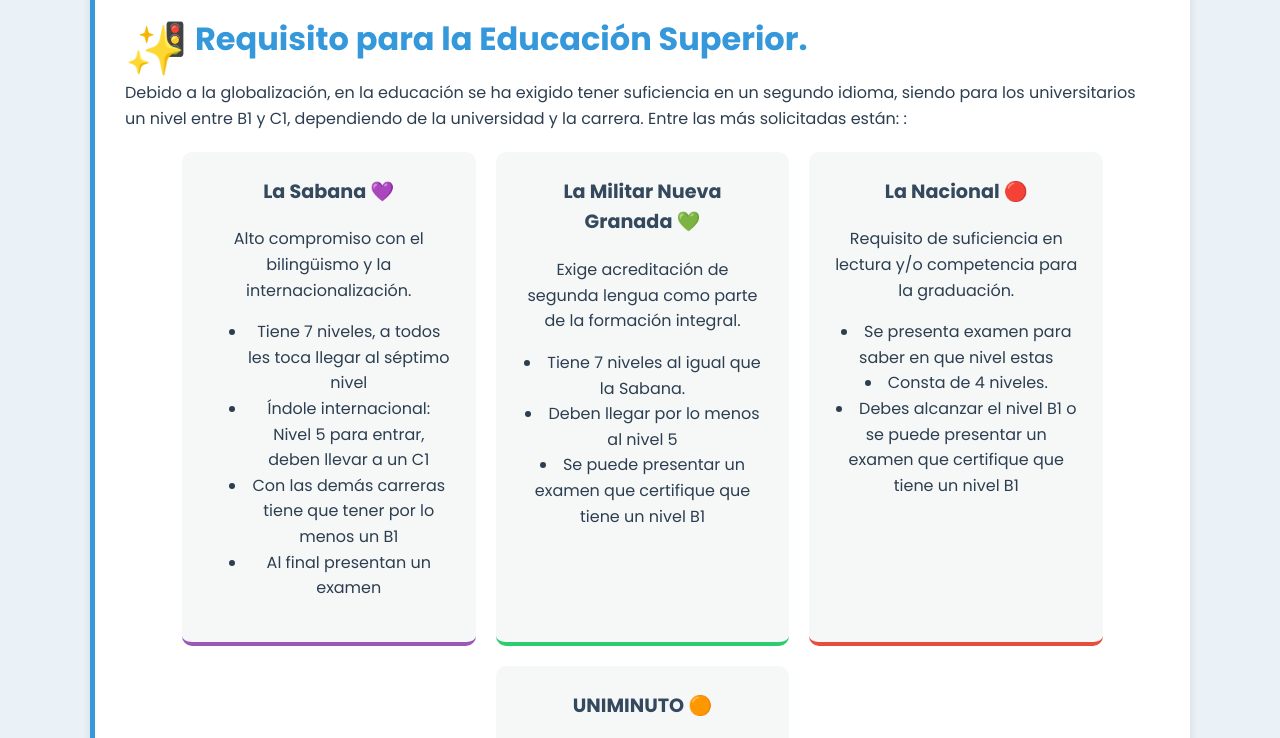
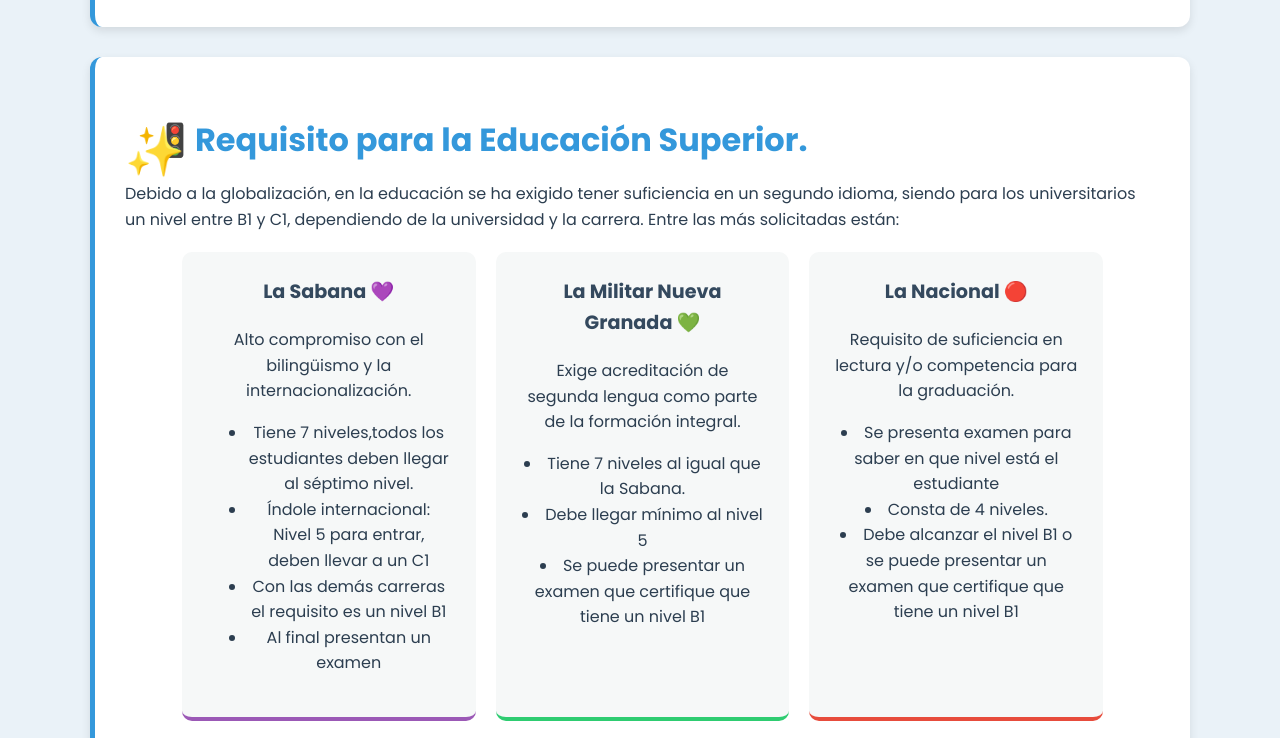
Before and after one commit to thania-creator/Proyectodegrado, a plain HTML site: page index.html in a window 1280 px wide. Shown: the part 1584-2322 px from the top of the page. Drawn offline with Linux system fonts and the light colour scheme.

Commit message:
Add files via upload

```diff
--- a/index.html
+++ b/index.html
@@ -184,6 +184,8 @@
 
         <section class="section">
             <h2>El Ámbito Laboral: Donde el Inglés Manda 🌐</h2>
+<p><h3>“A different language is a different vision of life.” – Federico Fellini</h3>
+<h4>"Un lenguaje diferente es una visión diferente de la vida – Federico Fellini</h4>
             <p>En un mundo cada vez más interconectado por la globalización, el dominio de un segundo idioma se ha convertido en un *requisito esencial* en el ámbito académico, profesional y personal. El inglés, en particular, se ha establecido como el *idioma universal oficial*.
 
 La dificultad para encontrar trabajo hoy en día hace que el conocimiento de más de una lengua sea una *ventaja adicional* para ser contratado y acelerar el crecimiento profesional.</p>
@@ -214,7 +216,7 @@
 
         <section class="section">
             <h2>🚦Requisito para la Educación Superior.</h2>
-            <p>Debido a la globalización, en la educación se ha exigido tener suficiencia en un segundo idioma, siendo para los universitarios un nivel entre B1 y C1, dependiendo de la universidad y la carrera. Entre las más solicitadas están: :</p>
+            <p>Debido a la globalización, en la educación se ha exigido tener suficiencia en un segundo idioma, siendo para los universitarios un nivel entre B1 y C1, dependiendo de la universidad y la carrera. Entre las más solicitadas están:</p>
 
             <div class="grid-cards">
                 <div class="card university-card sabana">
@@ -222,10 +224,10 @@
                     <p>Alto compromiso con el bilingüismo y la internacionalización.
 <ul>
 
-<li> Tiene 7 niveles, a todos les toca llegar al séptimo nivel
+<li> Tiene 7 niveles,todos los estudiantes deben llegar al séptimo nivel.
 </li>
 <li>Índole internacional: Nivel 5 para entrar, deben llevar a un C1</li>
-<li>Con las demás carreras tiene que tener por lo menos un B1</li>
+<li>Con las demás carreras el requisito es un nivel B1</li>
 <li> Al final presentan un examen</li>
 </ul>
 </p>
@@ -235,16 +237,16 @@
                     <p>Exige acreditación de segunda lengua como parte de la formación integral.
 <li> Tiene 7 niveles al igual que la Sabana.
 </li>
-<li>Deben llegar por lo menos al nivel 5</li>
+<li>Debe llegar mínimo al nivel 5</li>
 <li> Se puede presentar un examen que certifique que tiene un nivel B1</li>
 </p>
                 </div>
                 <div class="card university-card nacional">
                     <h3>La Nacional 🔴</h3>
                     <p>Requisito de suficiencia en lectura y/o competencia para la graduación.
-<li>Se presenta examen para saber en que nivel estas</li>
+<li>Se presenta examen para saber en que nivel está el estudiante</li>
 <li>Consta de 4 niveles.</li>
-<li>Debes alcanzar el nivel B1 o se puede presentar un examen que certifique que tiene un nivel B1</li>
+<li>Debe alcanzar el nivel B1 o se puede presentar un examen que certifique que tiene un nivel B1</li>
 </p>
                 </div>
                 <div class="card university-card uniminuto">
@@ -256,8 +258,6 @@
                 </div>
             </div>
             <p style="text-align: center; margin-top: 20px;">El inglés es el requisito más común, revisa tu facultad para más detalles.</p>
-<p><h3>“A different language is a different vision of life.” – Federico Fellini</h3>
-<h4>"Un lenguaje diferente es una visión diferente de la vida – Federico Fellini</h4>
         </section>
 
         <section class="section" style="text-align: center; background-color: #fef9e7; border-left-color: #f39c12;">
```
